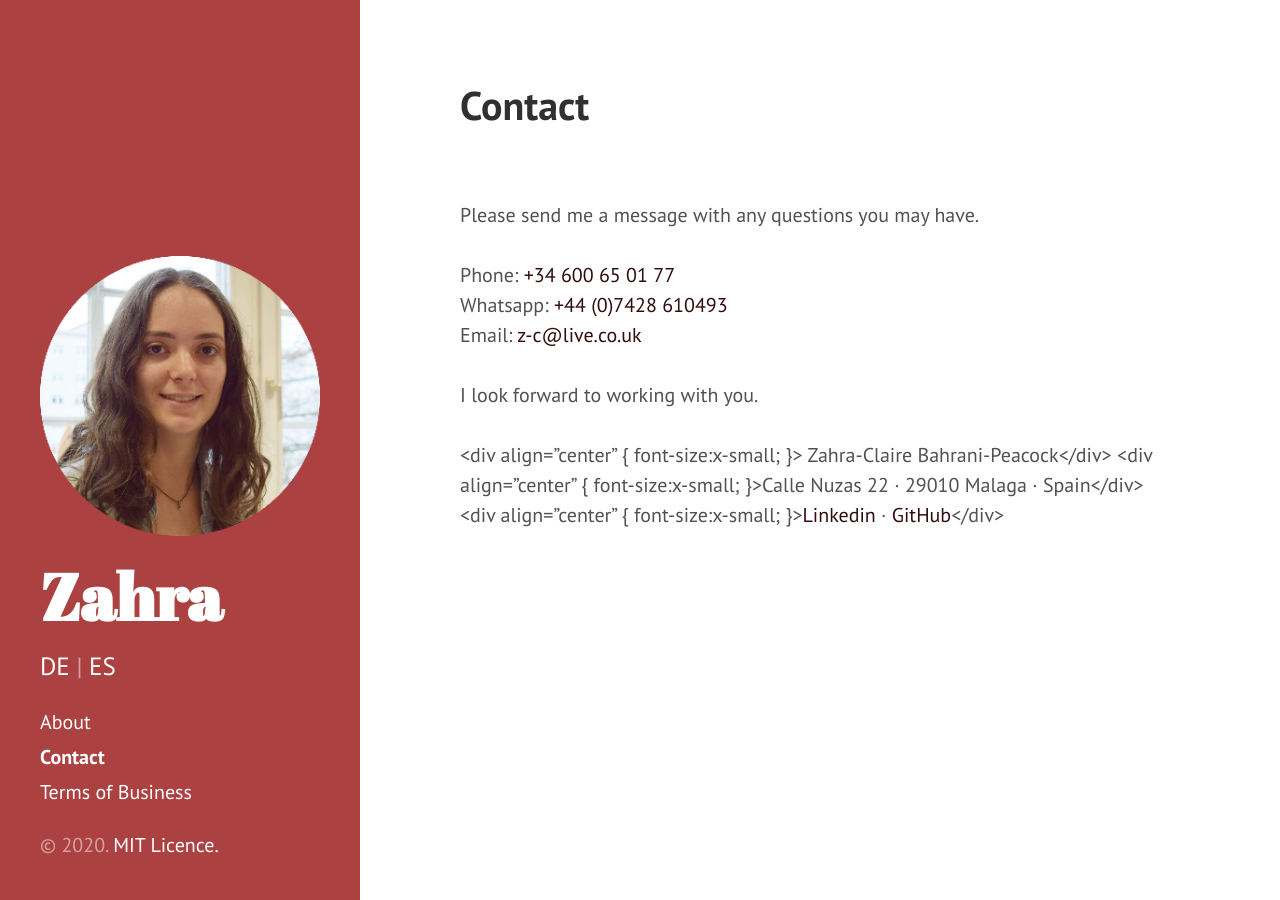
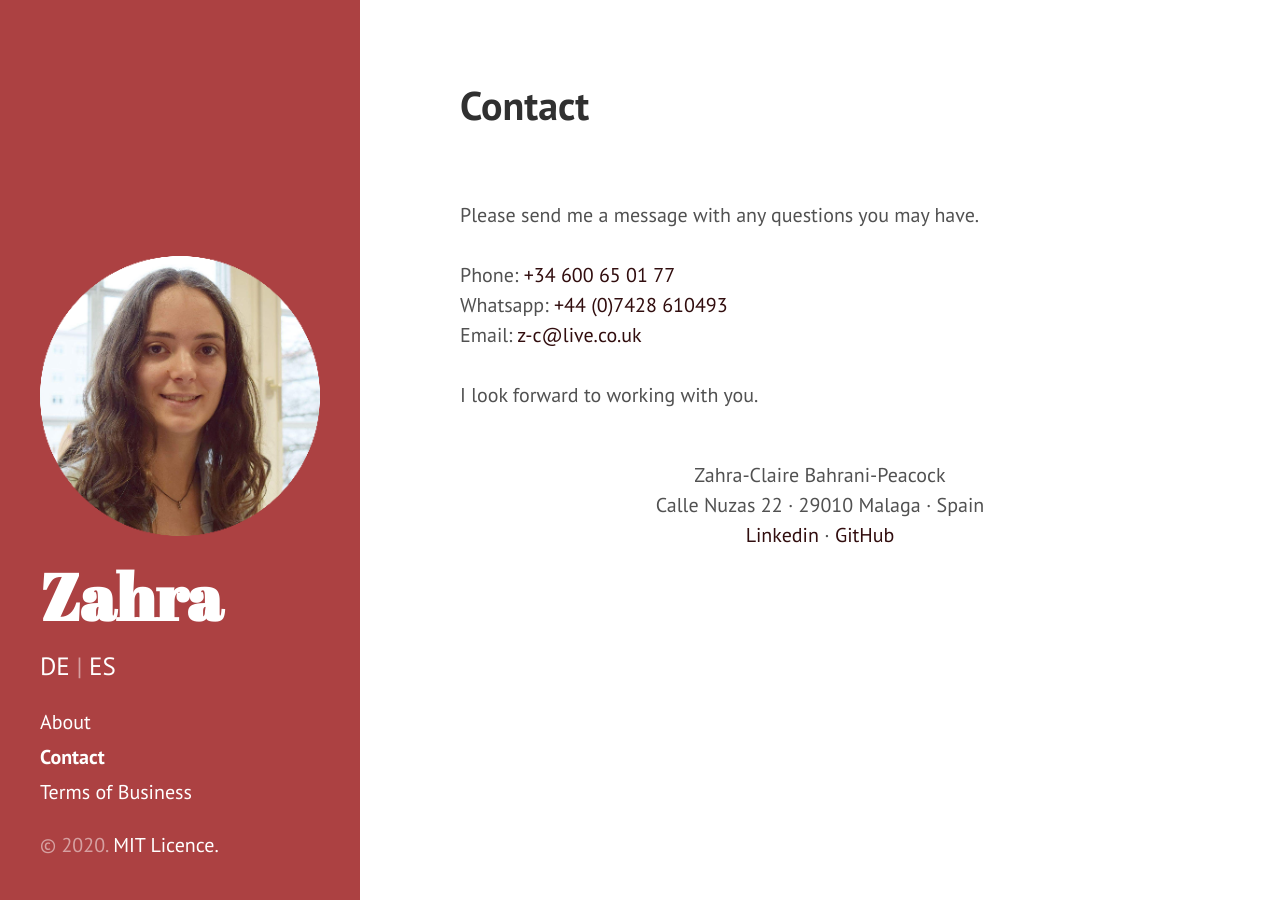
Before and after one commit to Zahra-Claire-Bahrani-Peacock/zahra-claire-bahrani-peacock.github.io, a Jekyll site: the page built from contact.md, in a window 1280 px wide. Built offline with Jekyll 4.4.1, drawn with Linux system fonts in a browser that asks for light colours.

Commit message:
Update contact.md

```diff
--- a/contact.md
+++ b/contact.md
@@ -15,6 +15,6 @@ Email: <a href="mailto:z-c@live.co.uk" target="_blank">z-c@live.co.uk</a>
 I look forward to working with you.
 <br/>
 <br/>
-<div align="center" { font-size:x-small; }> Zahra-Claire Bahrani-Peacock</div>
-<div align="center" { font-size:x-small; }>Calle Nuzas 22 &middot; 29010 Malaga &middot; Spain</div>
-<div align="center" { font-size:x-small; }><a href="https://www.linkedin.com/in/zahra-claire-bahrani-peacock/">Linkedin</a> &middot; <a href="https://github.com/Zahra-Claire-Bahrani-Peacock/">GitHub</a></div>
+<div align="center"> Zahra-Claire Bahrani-Peacock</div>
+<div align="center">Calle Nuzas 22 &middot; 29010 Malaga &middot; Spain</div>
+<div align="center"><a href="https://www.linkedin.com/in/zahra-claire-bahrani-peacock/">Linkedin</a> &middot; <a href="https://github.com/Zahra-Claire-Bahrani-Peacock/">GitHub</a></div>
```
